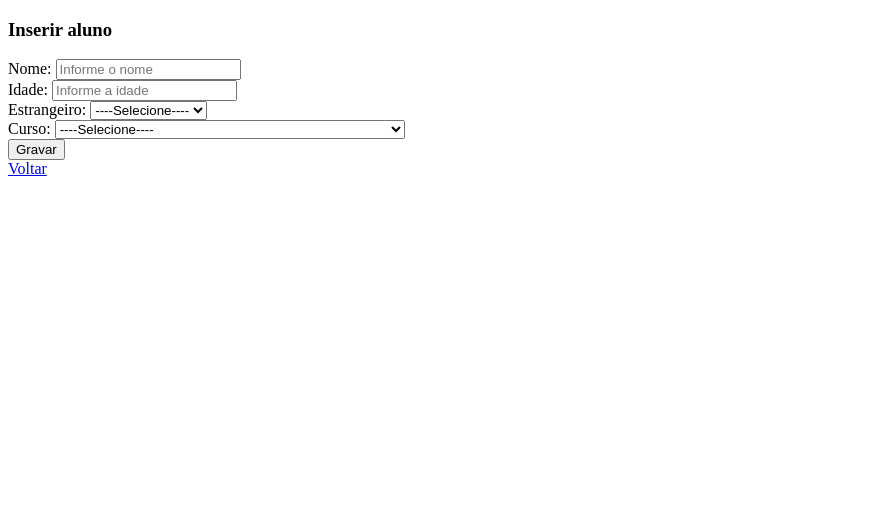
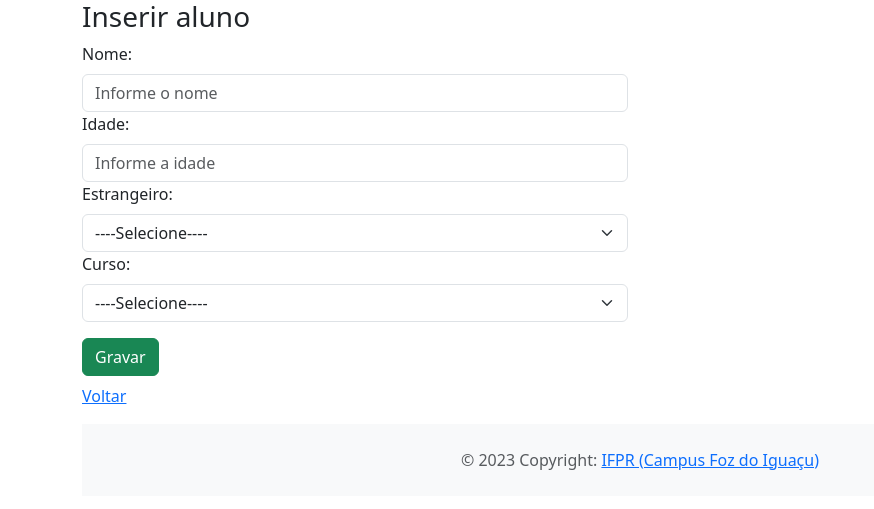
Before and after one commit to Fel1peZ/crud_alunos, a PHP site: page /view/alunos/inserir.php in a window 1280 px wide. Shown: the top 509 px of the page, without its empty margins (0-874 px from the left). Run offline with PHP 8.4, Linux system fonts and the light colour scheme; data comes from the database, SQL or seed files in the repository.

Commit message:
Add files via upload

```diff
--- a/crud_alunos/controller/AlunoController.php
+++ b/crud_alunos/controller/AlunoController.php
@@ -27,23 +27,6 @@ class AlunoController {
 
     }
 
-    public function atualizarDados(Aluno $aluno){
-
-        $erros = $this->alunoService->validarAluno($aluno);
-        if(count($erros) > 0)
-            return $erros;
-
-        //Se nao tiver erros, chama o DAO
-        $erros = array();
-        $erro = $this->alunoDAO->atualizarDados($aluno);
-        if($erro) {
-            array_push($erros, "Erro ao alterar o aluno!");
-            if(AMB_DEV)
-                array_push($erros, $erro->getMessage());
-        }
-
-        return $erros;
-    }
 
 
 
@@ -64,6 +47,37 @@ class AlunoController {
         return $erros;
     }
 
+    public function alterar(Aluno $aluno){
+        $erros = $this->alunoService->validarAluno($aluno);
+        if(count($erros) > 0)
+            return $erros;
+
+        //se nao deu erro, alterar o aluno no banco de dadoss
+        $erro =$this->alunoDAO->alterar($aluno);
+
+        if($erro) {
+            array_push($erros, "Erro ao atualizar o aluno!");
+            if(AMB_DEV)
+                array_push($erros, $erro->getMessage());
+        }
+
+        return $erros;
+
+    }
+
+    public function excluir($id){
+        $erro = $this->alunoDAO->excluir($id);
+
+        if($erro) {
+            array_push($erros, "Erro ao excluir o aluno!");
+            if(AMB_DEV)
+                array_push($erros, $erro->getMessage());
+        }
+
+        return $erros;
+
+    }
+
 
 
 }
--- a/crud_alunos/dao/AlunoDAO.php
+++ b/crud_alunos/dao/AlunoDAO.php
@@ -77,4 +77,36 @@ class AlunoDAO {
         return $alunos;
     }
 
+    public function alterar(Aluno $aluno){
+         try {
+            $sql = "UPDATE alunos SET nome =?, idade=?, estrangeiro=?, id_curso= ?
+            WHERE id = ?";
+            $stm = $this->conexao->prepare($sql);
+            $stm->execute([$aluno->getNome(), $aluno->getIdade(),
+                        $aluno->getEstrangeiro(),
+                        $aluno->getCurso()->getId(),
+                        $aluno->getId()]);
+            return NULL;
+        } catch(PDOException $e) {
+            return $e;
+        }
+    }
+
+    public function excluir($id){
+        try{
+            $sql = "DELETE FROM alunos WHERE id = ?";
+            $stm = $this->conexao->prepare($sql);
+            $stm->execute([$id]);
+            return NULL;
+
+        }catch(PDOException $e){
+            return $e;
+        }
+
+
+
+    }
+
+
+
 }
--- a/crud_alunos/view/alunos/form.php
+++ b/crud_alunos/view/alunos/form.php
@@ -9,39 +9,44 @@ $cursos = $cursoCont->listar();
 include_once(__DIR__ . "/../include/header.php");
 ?>
 
-<h3>Inserir aluno</h3>
+<h3><?= $aluno && $aluno->getId() > 0 ? 'Alterar' : "Inserir" ?>
+    aluno</h3>
+
+<div class="row">
+
+    <div class="col-6">
 
         <form method="POST" action="">
 
             <div>
-        <label for="txtNome">Nome:</label>
-        <input type="text" id="txtNome" name="nome"
+                <label for="txtNome" class="form-label">Nome:</label>
+                <input type="text" id="txtNome" name="nome" class="form-control"
                     placeholder="Informe o nome"
-            value="<?=$aluno ? $aluno->getNome() : ''?>">
+                    value="<?= $aluno ? $aluno->getNome() : '' ?>">
             </div>
 
             <div>
-        <label for="txtIdade">Idade:</label>
+                <label for="txtIdade" class="form-label">Idade:</label>
                 <input type="number" id="txtIdade" name="idade"
-            placeholder="Informe a idade"
-            value="<?=$aluno ? $aluno->getIdade() : ''?>">
+                    placeholder="Informe a idade" class="form-control"
+                    value="<?= $aluno ? $aluno->getIdade() : '' ?>">
             </div>
 
             <div>
-        <label for="selEstrang">Estrangeiro:</label>
-        <select name="estrang" id="selEstrang">
+                <label for="selEstrang" class="form-label">Estrangeiro:</label>
+                <select name="estrang" id="selEstrang" class="form-select">
                     <option value="">----Selecione----</option>
-            <option value="S" <?=$aluno && $aluno->getEstrangeiro() == 'S' ? 'selected' : '' ?>>Sim</option>
-            <option value="N" <?=$aluno && $aluno->getEstrangeiro() == 'N' ? 'selected' : '' ?>>Não</option>
+                    <option value="S" <?= $aluno && $aluno->getEstrangeiro() == 'S' ? 'selected' : '' ?>>Sim</option>
+                    <option value="N" <?= $aluno && $aluno->getEstrangeiro() == 'N' ? 'selected' : '' ?>>Não</option>
                 </select>
             </div>
 
             <div>
-        <label for="selCurso">Curso:</label>
-        <select name="curso" id="selCurso">
+                <label for="selCurso" class="form-label">Curso:</label>
+                <select name="curso" id="selCurso" class="form-select">
                     <option value="">----Selecione----</option>
 
-            <?php foreach($cursos as $c): ?>
+                    <?php foreach ($cursos as $c): ?>
                         <option value="<?= $c->getId() ?>" <?= ($aluno && $aluno->getCurso()->getId() == $c->getId() ? 'selected' : '') ?>>
                             <?= $c ?><!-- Chama o toString da classe -->
                         </option>
@@ -50,17 +55,31 @@ include_once(__DIR__ . "/../include/header.php");
             </div>
 
             <div>
-        <button type="submit">Gravar</button>
+
+                <input type="hidden" name="id"
+                    value="<?= $aluno ? $aluno->getId() : 0 ?>">
+
+            </div>
+
+            <div class="mt-3">
+                <button type="submit" class="btn btn-success">Gravar</button>
             </div>
 
         </form>
+    </div>
 
-<div style="color: red;">
+    <div class="col-6">
+        <?php  if($msgErro): ?>
+        <div class="alert alert-danger">
             <?= $msgErro ?>
         </div>
+         <?php  endif ?>
+    </div>
 
-<div>
-    <a href="listar.php">Voltar</a>
+</div>
+
+<div class="mt-2">
+    <a href="listar.php" class="btn-outline-primary">Voltar</a>
 </div>
 
 
--- a/crud_alunos/view/alunos/inserir.php
+++ b/crud_alunos/view/alunos/inserir.php
@@ -16,6 +16,7 @@ if(isset($_POST['nome'])) {
 
     //Criar um objeto Aluno para persistí-lo
     $aluno = new Aluno();
+    $aluno->setId(0);
     $aluno->setNome($nome);
     $aluno->setIdade($idade);
     $aluno->setEstrangeiro($estrangeiro);
--- a/crud_alunos/view/include/footer.php
+++ b/crud_alunos/view/include/footer.php
@@ -1,2 +1,18 @@
+<footer class="bg-light text-muted mt-3">
+ <div class="text-center p-4">
+ © 2023 Copyright:
+ <a href="https://foz.ifpr.edu.br"
+target="blank">IFPR (Campus Foz do Iguaçu)</a>
+ </div>
+</footer>
+
+</div><!-- fechar container !-->
+
+
+<!-- Inclusao do Js do bootstra !-->
+<script src="https://cdn.jsdelivr.net/npm/bootstrap@5.3.7/dist/js/bootstrap.bundle.min.js" integrity="sha384-ndDqU0Gzau9qJ1lfW4pNLlhNTkCfHzAVBReH9diLvGRem5+R9g2FzA8ZGN954O5Q" crossorigin="anonymous"></script>
+
+
+
 </body>
 </html>
--- a/crud_alunos/view/include/header.php
+++ b/crud_alunos/view/include/header.php
@@ -1,8 +1,12 @@
 <!DOCTYPE html>
 <html lang="pt-BR">
 <head>
-    <meta charset="UTF-8">
-    <meta name="viewport" content="width=device-width, initial-scale=1.0">
+     <meta charset="utf-8">
+    <meta name="viewport" content="width=device-width, initial-scale=1">
+    <link href="https://cdn.jsdelivr.net/npm/bootstrap@5.3.7/dist/css/bootstrap.min.css" rel="stylesheet" integrity="sha384-LN+7fdVzj6u52u30Kp6M/trliBMCMKTyK833zpbD+pXdCLuTusPj697FH4R/5mcr" crossorigin="anonymous">
     <title>Crud Alunos</title>
 </head>
 <body>
+
+
+<div class="container">
```
Also changed, not shown: crud_alunos/view/alunos/alterar.php (+13 -1 lines), crud_alunos/view/alunos/excluir.php (added, +42 -0 lines), crud_alunos/view/alunos/listar.php (+6 -2 lines). Lines whose indentation alone changed are shown as unchanged.
